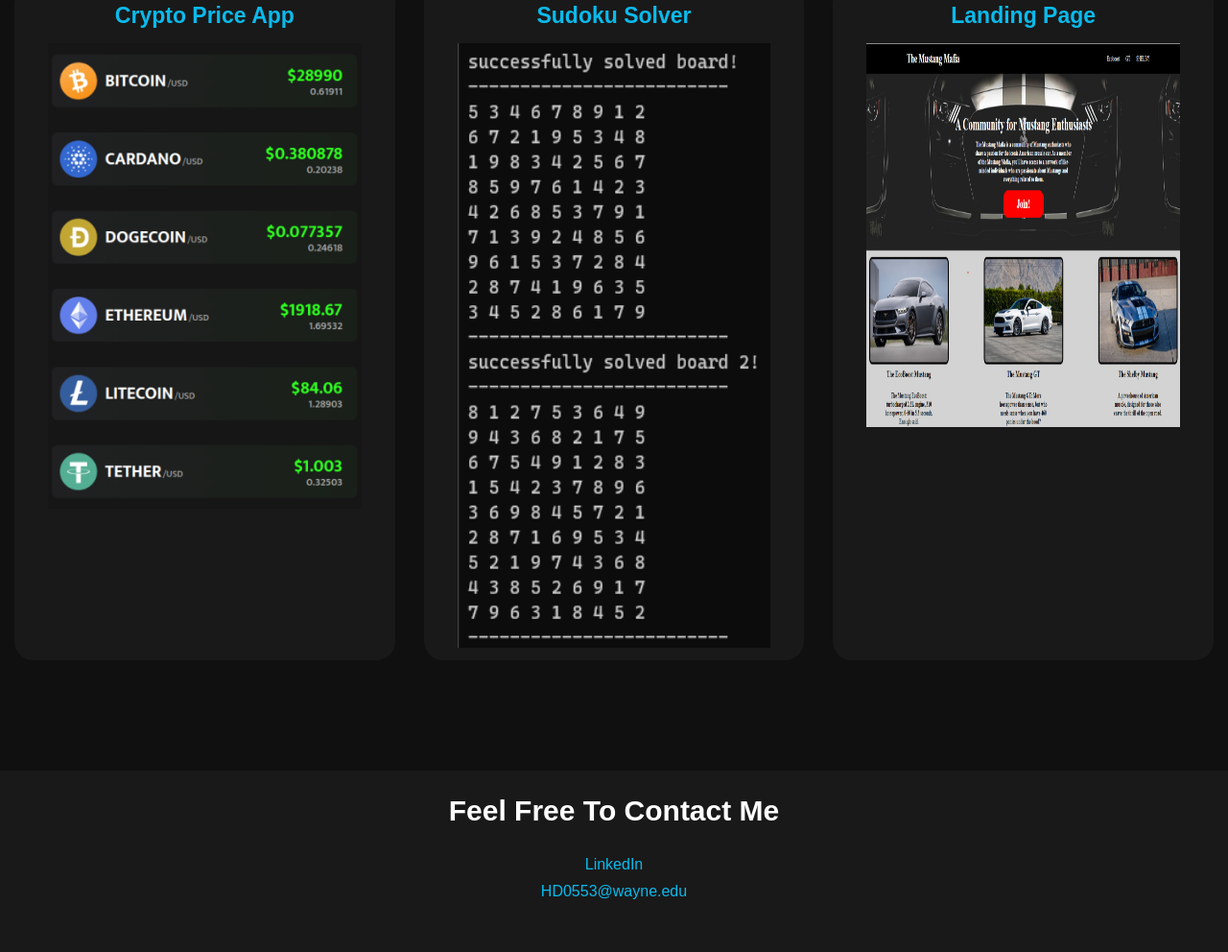
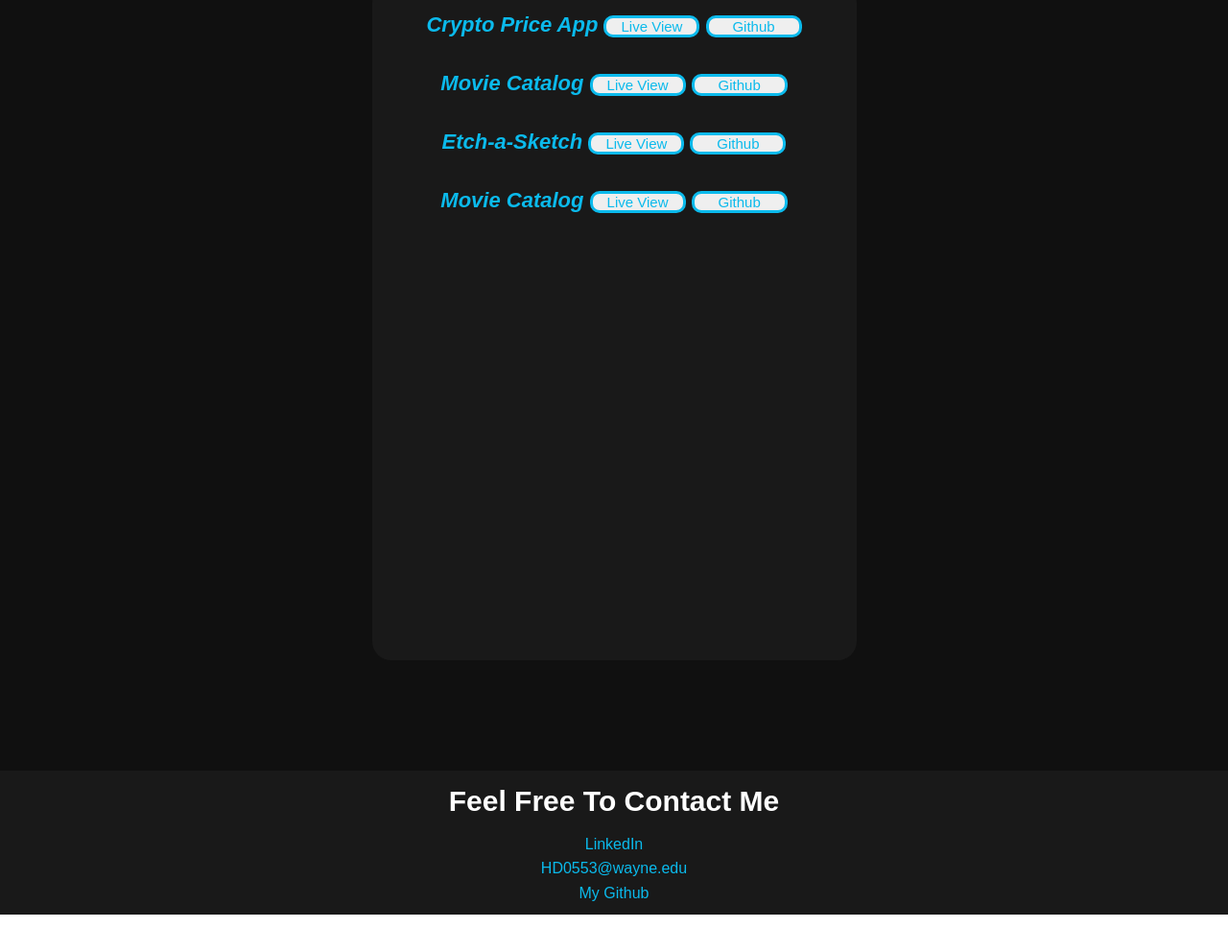
Before and after one commit to abdulsamee56/Abdul-s-Portfolio, a plain HTML site: page index.html in a window 1280 px wide. Shown: the part 1852-2844 px from the top of the page at 96% size. After the commit the page ends 2805 px from the top, so only its background shows below. Drawn offline with Linux system fonts and the light colour scheme.

Commit message:
Changing project portion of the site

```diff
--- a/index.html
+++ b/index.html
@@ -47,28 +47,64 @@
 
         <div class="box">
             <div class="card">
+                <div><h5 class="pro-link"><span>Crypto Price App
+                    <button class="live-view"><a href="https://abdulsamee56.github.io/Crypto-Price/" class='links' target="_blank">Live View</a></button>
+                    <button class="live-view"><a href="https://github.com/abdulsamee56/Crypto-Price" class='links' target="_blank">Github</a></button></span>
+            </h5>
+                </div>
+
+                <div><h5 class="pro-link"><span>Movie Catalog
+                        <button class="live-view"><a href="https://abdulsamee56.github.io/movie-verse/" class='links' target="_blank">Live View</a></button>
+                        <button class="live-view"><a href="https://github.com/abdulsamee56/movie-verse" class='links' target="_blank">Github</a></button></span>
+                </h5>
+                    </div>
+
+
+                    <div><h5 class="pro-link"><span>Etch-a-Sketch
+                        <button class="live-view"><a href="https://abdulsamee56.github.io/Etch-a-Sketch/" class='links' target="_blank">Live View</a></button>
+                        <button class="live-view"><a href="https://github.com/abdulsamee56/Etch-a-Sketch" class='links' target="_blank">Github</a></button></span>
+                </h5>
+                    </div>
+
+
+                    <div><h5 class="pro-link"><span>Movie Catalog
+                        <button class="live-view"><a href="https://abdulsamee56.github.io/movie-verse/" class='links' target="_blank">Live View</a></button>
+                        <button class="live-view"><a href="https://github.com/abdulsamee56/movie-verse" class='links' target="_blank">Github</a></button></span>
+                </h5>
+                    </div>
+
+
+
+
+            </div>
+
+
+        <!--These three below are for putting individual cards that showcase the projects-->
+        <!--<div class="box">
+            <div class="card">
                 <h5><span>Crypto Price App</span></h5>
                 <div class="pra">
-                    <!--<p>Project1</p>-->
+                    <p>Project1</p>
                     <img class="pimg" src="img/crypto.png">
                 </div>
-            </div>
+            </div>-->
 
-            <div class="card">
+           <!-- <div class="card">
                 <h5><span>Sudoku Solver</span></h5>
                 <div class="pra">
-                    <!--<p>Project1</p>-->
+                    <p>Project1</p>
                     <img class="simg" src="img/board.png">
                 </div>
-            </div>
+            </div>-->
 
-            <div class="card">
+            <!--<div class="card">
                 <h5><span>Landing Page</span></h5>
                 <div class="pra">
-                    <!--<p>Project1</p>-->
+                    <p>Project1</p>
                     <img class="limg" src="img/landing.png">
                 </div>
-            </div>
+            </div>-->
+
         </div>
     </div>
 
@@ -77,6 +113,7 @@
         <p>Feel Free To Contact Me</p>
         <a href="https://www.linkedin.com/in/abdul-samee-702bb0220/" target="_blank">LinkedIn</a>
         <a>HD0553@wayne.edu</a>
+        <a href="https://github.com/abdulsamee56" target="_blank">My Github</a>
     </div>
     </body>
     </html>
--- a/style.css
+++ b/style.css
@@ -66,6 +66,17 @@ h1{
     color:white;
     margin:20px 0px 20px;
     font-size: 75px;
+}
+
+
+
+.card button{
+
+  border:3px solid #0bbaec;
+  border-radius: 10px;
+  height:auto;
+  width:100px;
+  font-size:15px;
 }
 
 h3{
@@ -190,7 +201,7 @@ h5{
 }
 .contact-me{
     width: 100%;
-    height:290px;
+    height:150px;;
     background: #191919;
     display: flex;
     align-items: center;
@@ -203,7 +214,7 @@ h5{
     color: white;
     font-weight: bold;
     font-size: 30px;
-    margin: 25px;
+    margin: 15px;
 
 
 }
@@ -211,7 +222,20 @@ h5{
 .contact-me a{
     text-decoration: none;
     color:#0bbaec;
-    line-height: 180%;
+    line-height: 160%;
+}
+
+.pro-link{
+  text-align: center;
+  padding:10px;
+  font-style: italic;
+  font-size:22px;
+
+}
+
+.links{
+  text-decoration:wavy;
+  color:#0bbaec;
 }
 
 /* Add the following code at the end of your existing CSS */
```
